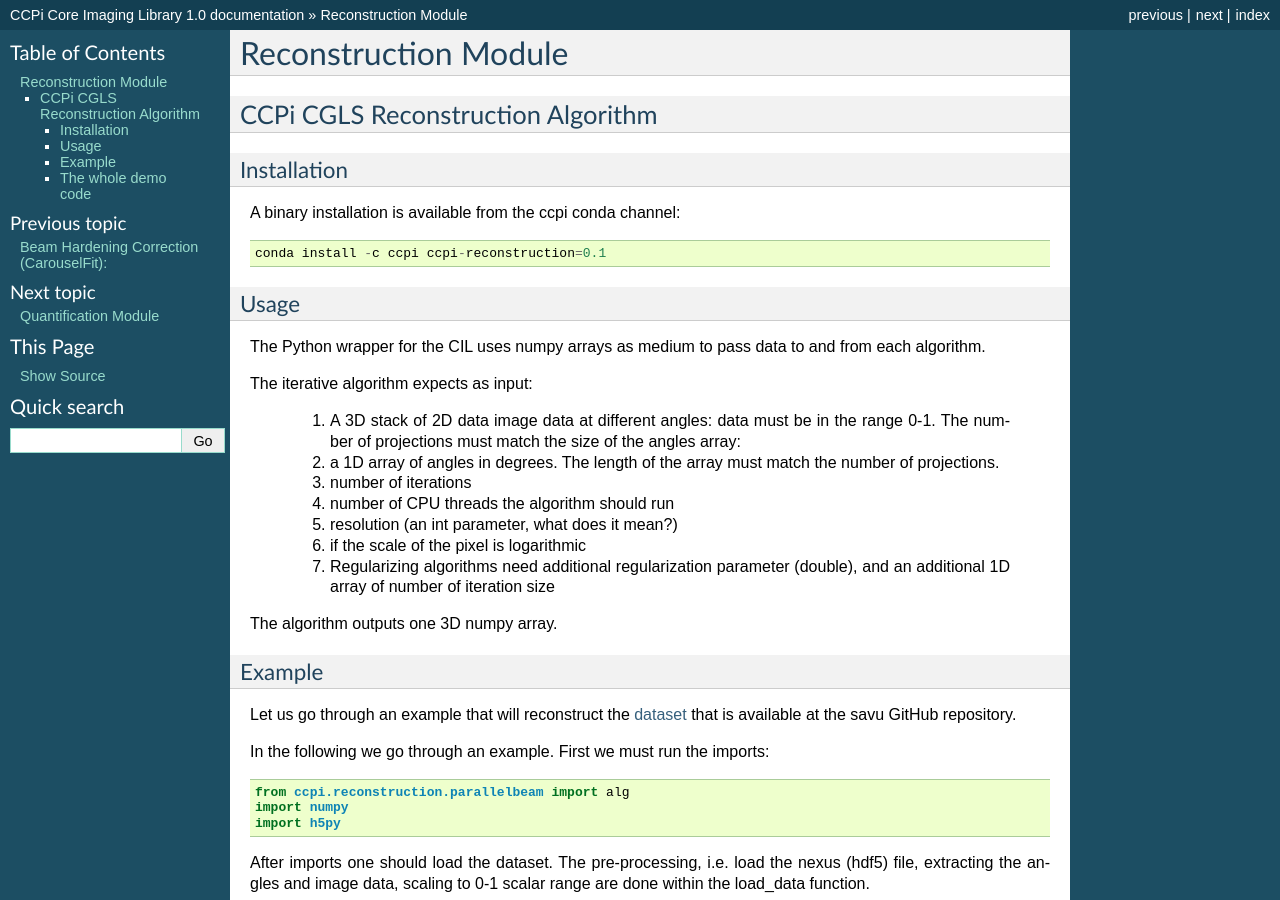
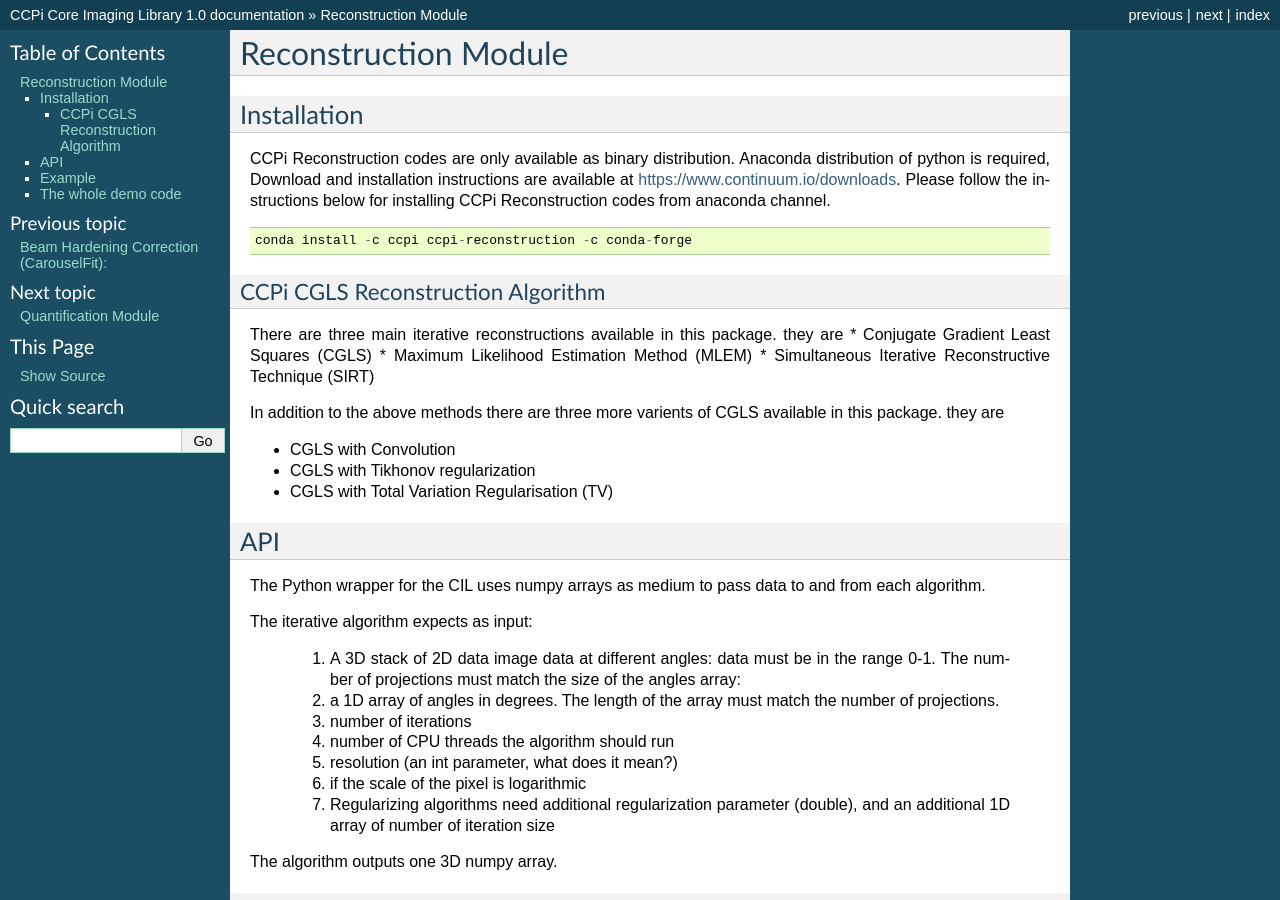
Before and after one commit to vais-ral/CIL-Docs, a Sphinx documentation site: the page built from docs/reconstruction.rst, in a window 1280 px wide and 900 px high. Built offline with Sphinx 7.4.7, drawn with Linux system fonts in a browser that asks for light colours.

Commit message:
reconstruction docs

```diff
--- a/docs/reconstruction.rst
+++ b/docs/reconstruction.rst
@@ -1,23 +1,36 @@
 Reconstruction Module
-======================
+######################
 
-
-===================================
-CCPi CGLS Reconstruction Algorithm
-===================================
 
 ------------
 Installation
 ------------
 
-A binary installation is available from the ccpi conda channel:
+CCPi Reconstruction codes are only available as binary distribution. Anaconda distribution of python is required, Download and installation instructions are available at https://www.continuum.io/downloads. Please follow the instructions below for installing CCPi Reconstruction codes from anaconda channel.
 
 ::
 
- conda install -c ccpi ccpi-reconstruction=0.1
+ conda install -c ccpi ccpi-reconstruction -c conda-forge
+
+
+
+CCPi CGLS Reconstruction Algorithm
+***********************************
+
+There are three main iterative reconstructions available in this package. they are
+* Conjugate Gradient Least Squares (CGLS)
+* Maximum Likelihood Estimation Method (MLEM)
+* Simultaneous Iterative Reconstructive Technique (SIRT)
+
+In addition to the above methods there are three more varients of CGLS available in this package. they are
+
+* CGLS with Convolution
+* CGLS with Tikhonov regularization
+* CGLS with Total Variation Regularisation (TV)
+
 
 -----
-Usage
+API
 -----
 
 The Python wrapper for the CIL uses numpy arrays as medium to pass data to and from each algorithm.
```
